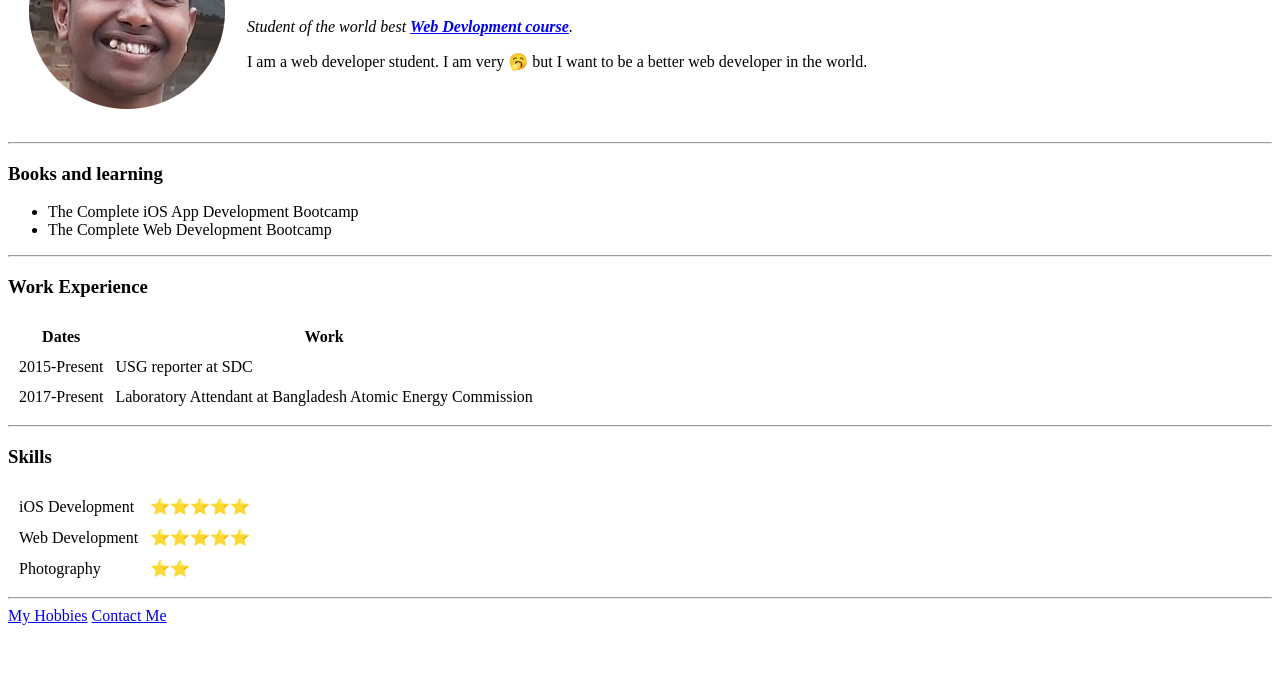
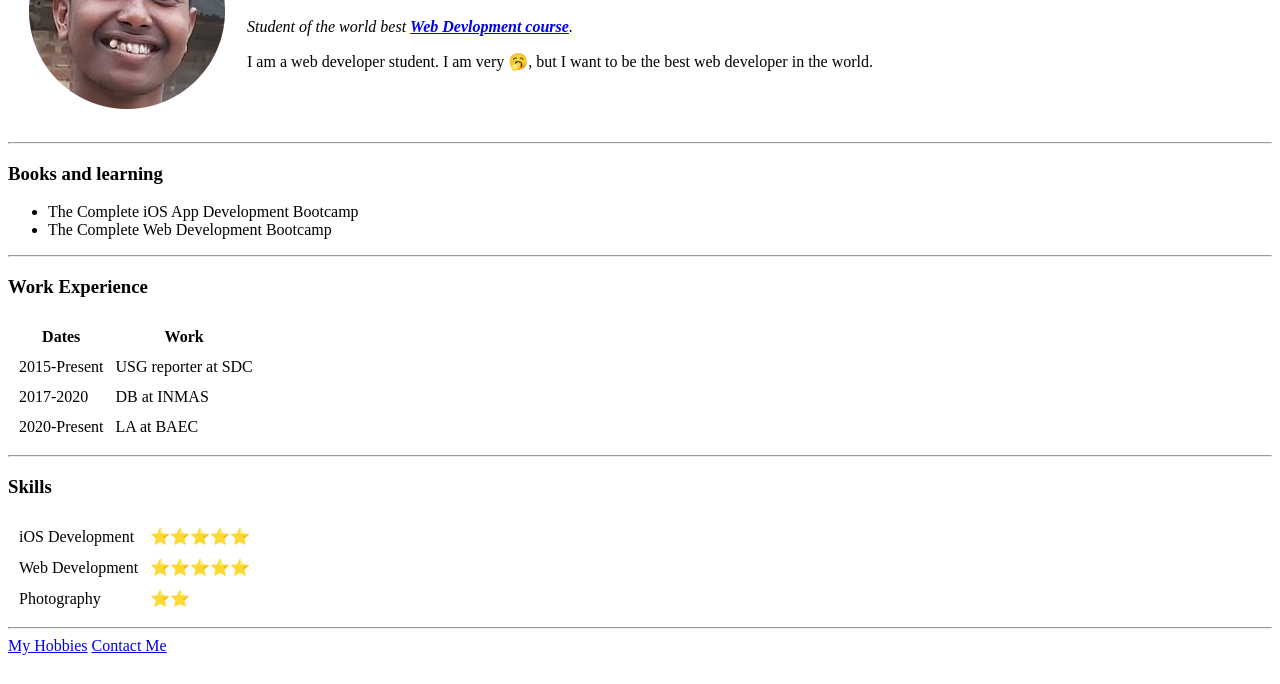
Before and after one commit to omarfaruk-r/cv, a plain HTML site: page index.html in a window 1280 px wide. Shown: the part 116-800 px from the top of the page. Drawn offline with Linux system fonts and the light colour scheme.

Commit message:
Update index.html

```diff
--- a/index.html
+++ b/index.html
@@ -9,7 +9,7 @@
             <td><img src="pictures/myPic-modified.png" alt="Omar's profile picture"></td>
             <td><h1>Md. Omar Faruk</h1>
     <p><em>Student of the world best <strong><a href="https://www.udemy.com/course/the-complete-web-development-bootcamp/?couponCode=KEEPLEARNING">Web Devlopment course</a></strong>.</em></p>
-    <p>I am a web developer student. I am very 🥱 but I want to be a better web developer in the world.</p></td>
+    <p>I am a web developer student. I am very 🥱, but I want to be the best web developer in the world.</p></td>
         </tr>
     </table>
     <hr>
@@ -31,8 +31,12 @@
                 <td>USG reporter at SDC</td>
             </tr>
             <tr>
-                <td>2017-Present</td>
-                <td>Laboratory Attendant at Bangladesh Atomic Energy Commission</td>
+                <td>2017-2020</td>
+                <td>DB at INMAS</td>
+            </tr>
+            <tr>
+                <td>2020-Present</td>
+                <td>LA at BAEC</td>
             </tr>
         </tbody>
     </table>
```
